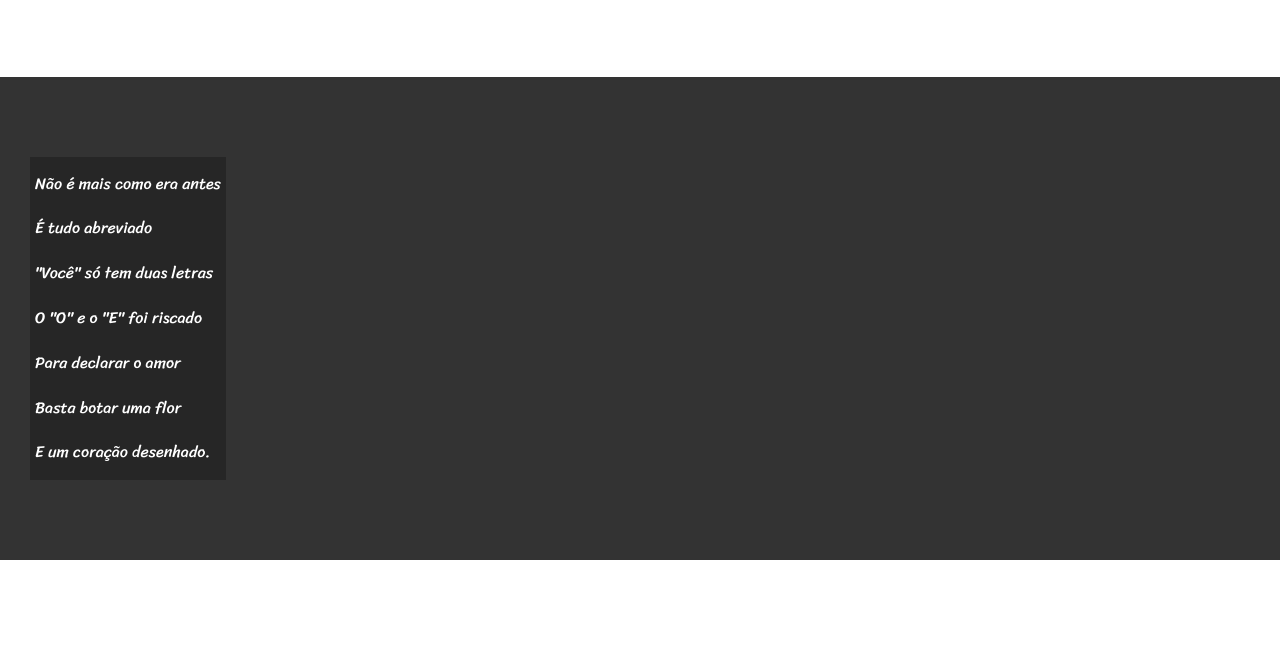
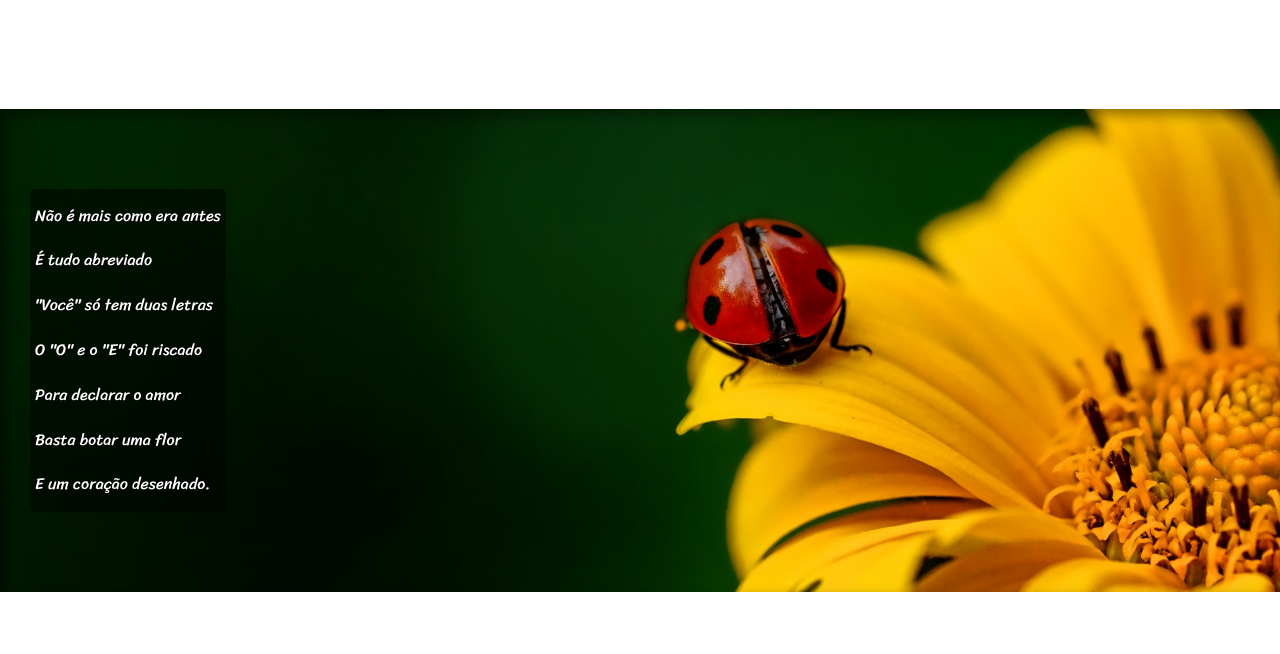
Before and after one commit to DanilloSouza03/Projeto-Cordel, a plain HTML site: page index.html in a window 1280 px wide. Shown: the part 636-1290 px from the top of the page. Drawn offline with Linux system fonts and the light colour scheme.

Commit message:
Atualização

```diff
--- a/index.html
+++ b/index.html
@@ -27,7 +27,7 @@
         </p>
     </section>
 
-    <section class="imagem">
+    <section class="imagem" id="img01">
         <p>
             Não é mais como era antes <br>
             É tudo abreviado <br>
@@ -61,7 +61,7 @@
         </p>
     </section>
 
-    <section class="imagem">
+    <section class="imagem" id="img02">
         <p>
             Tenho saudade das cartas <br>
             Escritas com a própria mão <br>
--- a/style.css
+++ b/style.css
@@ -58,6 +58,10 @@ section {
     font-family: var(--fonte3);
 }
 
+section > p {
+    padding-bottom: 2em;
+}
+
 section.normal {
     background-color: white;
     color: black;
@@ -66,12 +70,27 @@ section.normal {
 section.imagem {
     background-color: rgb(51, 51, 51);
     color: white;
+    box-shadow: inset 6px 6px 13px 0px rgba(0, 0, 0, 0.433);
+    background-size: cover;
+    background-attachment: fixed;
 }
 
 section.imagem > p {
     display: inline-block;
     padding: 5px;
-    background-color: rgba(0, 0, 0, 0.253);
+    background-color: rgba(0, 0, 0, 0.51);
+    border-radius: 5px;
+    text-shadow: 1px 1px 0px black;
+}
+
+section#img01 {
+    background-image: url(imagens/background001.jpg);
+    background-position: right center;
+}
+
+section#img02 {
+    background-image: url(imagens/background002.jpg);
+    background-position: right center;
 }
 
 footer {
```
